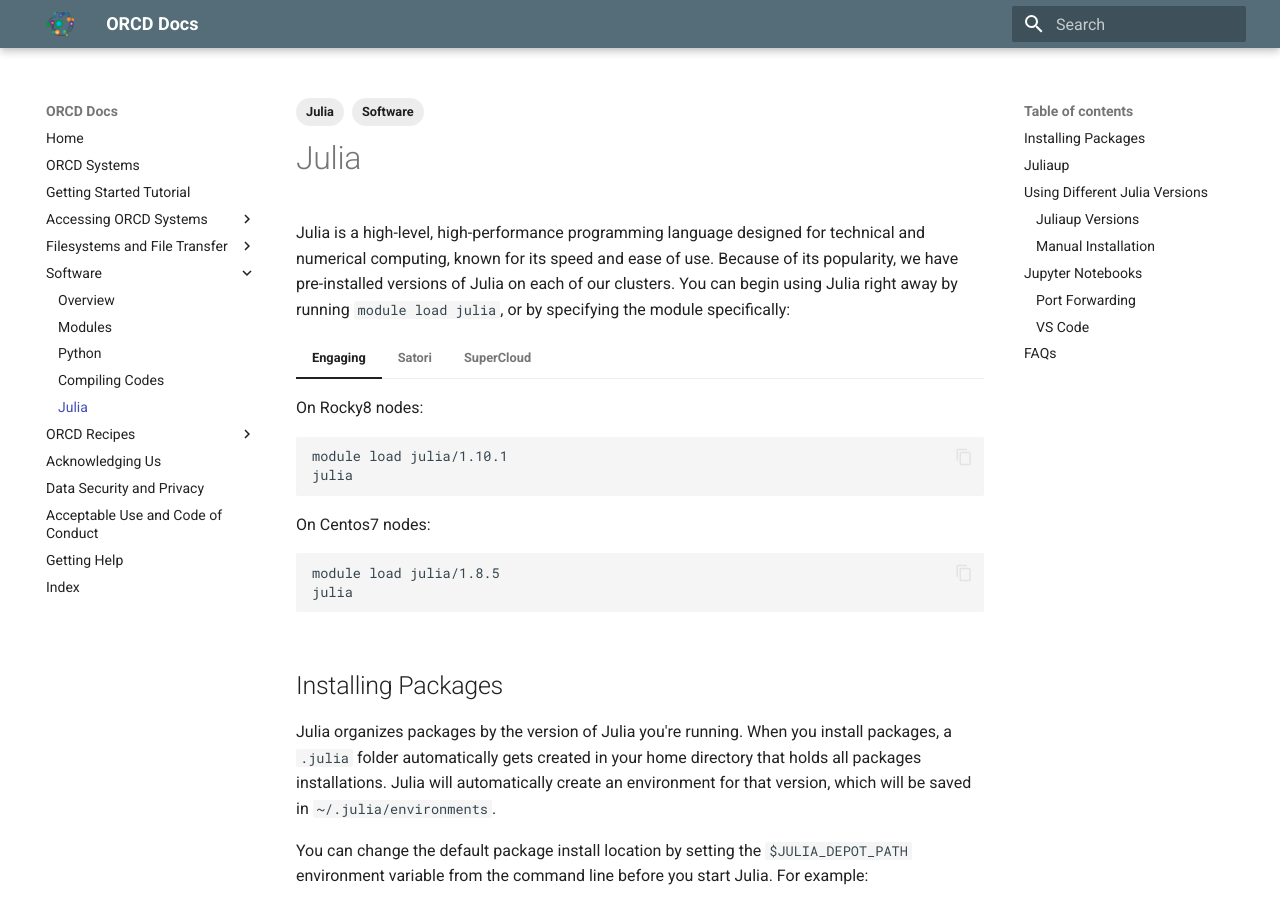
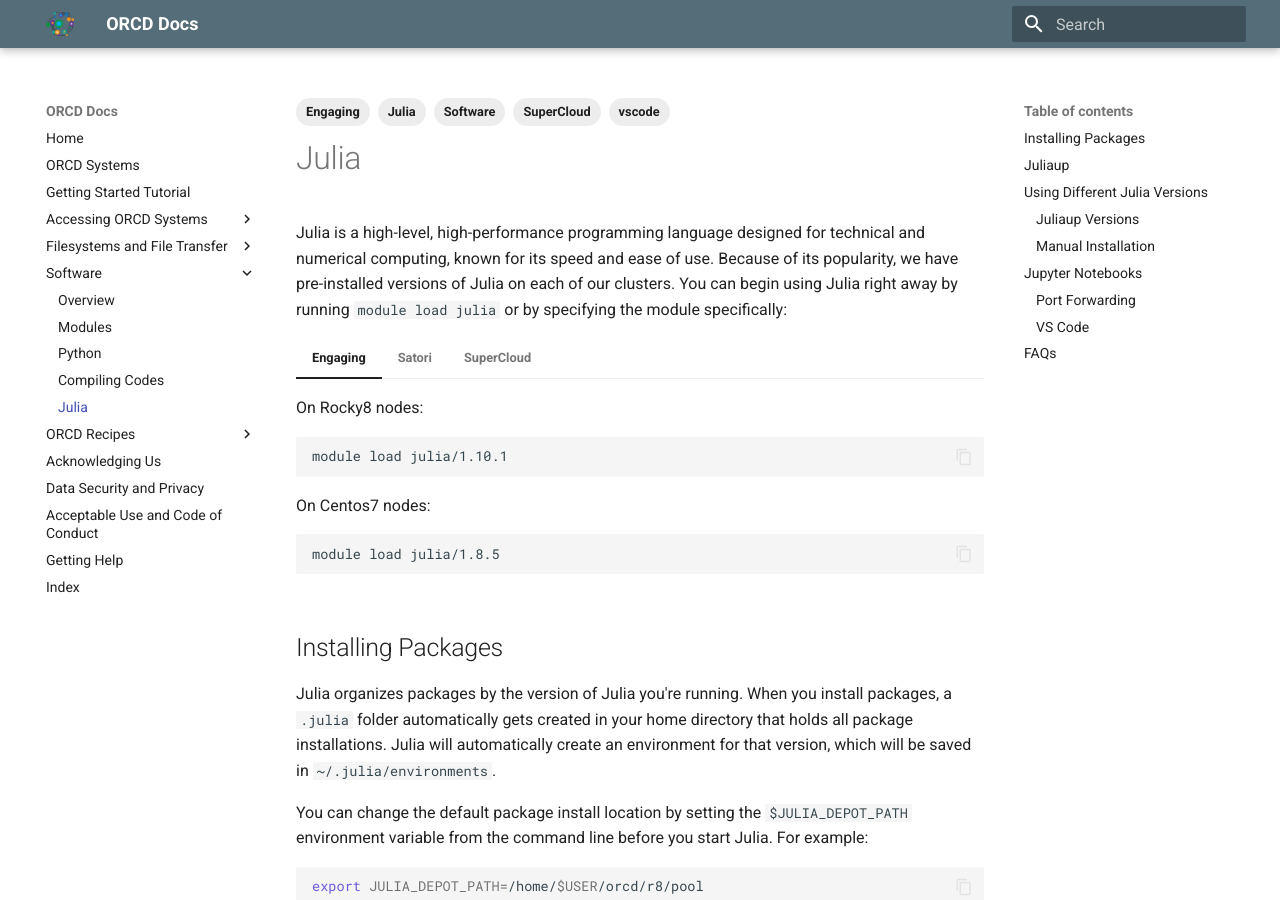
Before and after one commit to mit-orcd/orcd-docs-edit, an MkDocs documentation site: the page built from docs/software/julia.md, in a window 1280 px wide and 900 px high. Built offline with MkDocs 1.6.1 and Material for MkDocs 9.7.7, drawn with Linux system fonts in a browser that asks for light colours; some of the changed text lies outside the part shown.

Commit message:
cleaning up

````diff
--- a/docs/software/julia.md
+++ b/docs/software/julia.md
@@ -2,11 +2,18 @@
 tags:
  - Software
  - Julia
+ - vscode
+ - Engaging
+ - SuperCloud
 ---
 
 # Julia
 
-Julia is a high-level, high-performance programming language designed for technical and numerical computing, known for its speed and ease of use. Because of its popularity, we have pre-installed versions of Julia on each of our clusters. You can begin using Julia right away by running `module load julia`, or by specifying the module specifically:
+Julia is a high-level, high-performance programming language designed for
+technical and numerical computing, known for its speed and ease of use. Because
+of its popularity, we have pre-installed versions of Julia on each of our
+clusters. You can begin using Julia right away by running `module load julia`
+or by specifying the module specifically:
 
 === "Engaging"
 
@@ -14,39 +21,36 @@
 
     ```bash
     module load julia/1.10.1
-    julia
     ```
 
     On Centos7 nodes:
 
     ```bash
     module load julia/1.8.5
-    julia
     ```
 
 === "Satori"
 
     ```bash
     module load julia/1.5.3-rls2opu
-    julia
     ```
 
 === "SuperCloud"
 
     ```bash
     module load julia/1.10.1
-    julia
     ```
 
 ## Installing Packages
 
-<!--
-TODO: Include in this section a description of Julia environments and how/where packages are installed
--->
+Julia organizes packages by the version of Julia you're running. When you
+install packages, a `.julia` folder automatically gets created in your home
+directory that holds all package installations. Julia will automatically create
+an environment for that version, which will be saved in `~/.julia/environments`.
 
-Julia organizes packages by the version of Julia you're running. When you install packages, a `.julia` folder automatically gets created in your home directory that holds all packages installations. Julia will automatically create an environment for that version, which will be saved in `~/.julia/environments`.
-
-You can change the default package install location by setting the `$JULIA_DEPOT_PATH` environment variable from the command line before you start Julia. For example:
+You can change the default package install location by setting the
+`$JULIA_DEPOT_PATH` environment variable from the command line before you start
+Julia. For example:
 
 ```bash
 export JULIA_DEPOT_PATH=/home/$USER/orcd/r8/pool
````
Also changed, not shown: other parts of docs/software/julia.md (+17 -6 lines).
